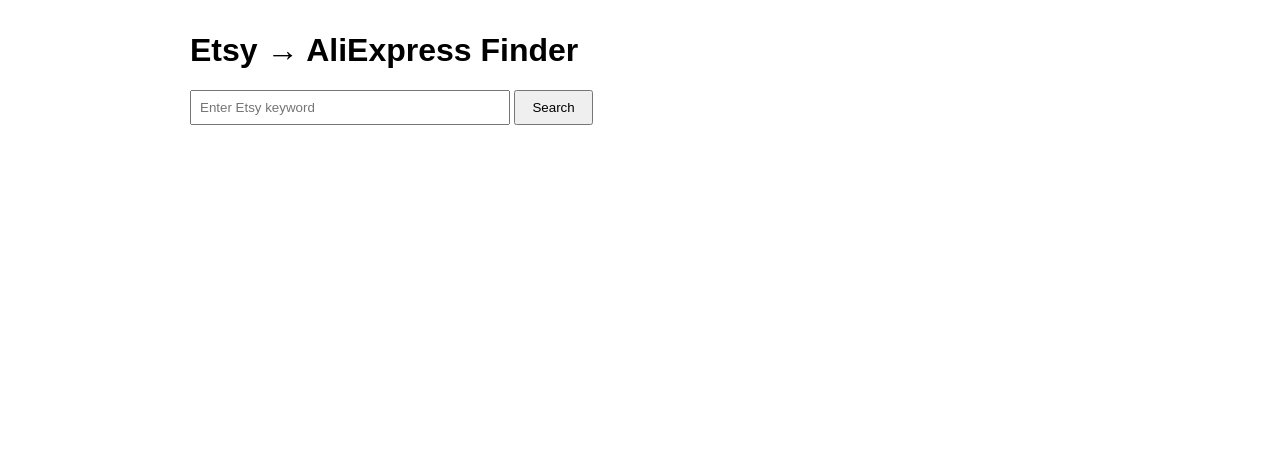
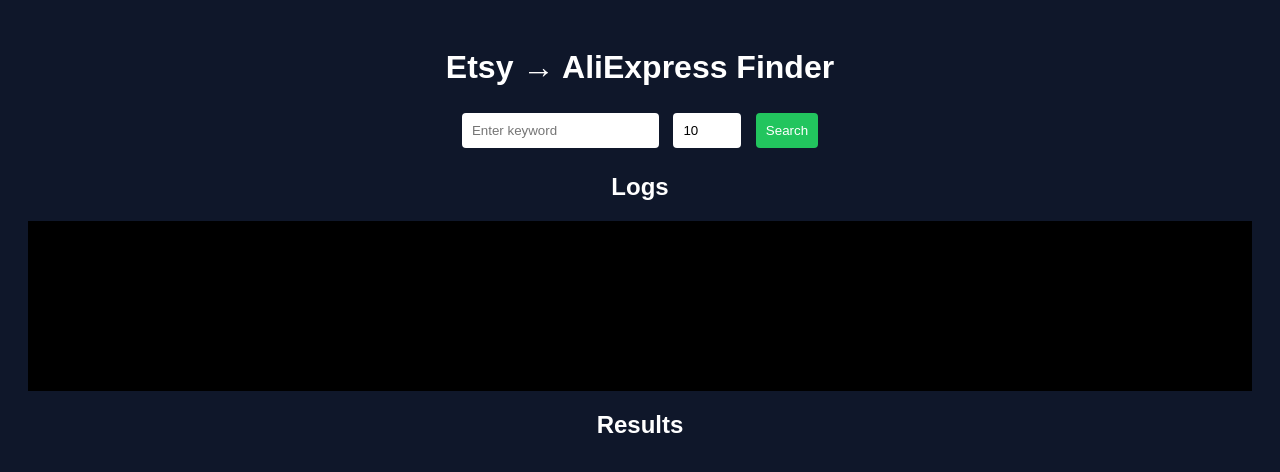
Before and after one commit to L3ryx/Etsy-Money-Finder-2, a website: page public/index.html in a window 1280 px wide. Drawn offline with nearby package versions, Linux system fonts and the light colour scheme.

Commit message:
Update index.html

```diff
--- a/public/index.html
+++ b/public/index.html
@@ -4,20 +4,64 @@
 <meta charset="UTF-8">
 <title>Etsy → AliExpress Finder</title>
 <style>
-    body { font-family: sans-serif; max-width: 900px; margin: 2rem auto; }
-    input { padding: 0.5rem; width: 300px; }
-    button { padding: 0.5rem 1rem; }
-    .result { display: flex; gap: 1rem; margin-bottom: 2rem; align-items: center; }
-    img { width: 150px; height: auto; border: 1px solid #ccc; }
+body {
+  font-family: Arial;
+  background: #0f172a;
+  color: white;
+  text-align: center;
+  padding: 20px;
+}
+input, button {
+  padding: 10px;
+  margin: 5px;
+  border-radius: 4px;
+  border: none;
+}
+button {
+  background: #22c55e;
+  color: white;
+  cursor: pointer;
+}
+.result-card {
+  background: #1e293b;
+  margin: 20px auto;
+  padding: 15px;
+  border-radius: 10px;
+  max-width: 800px;
+  display: flex;
+  align-items: center;
+  gap: 20px;
+}
+.result-card img {
+  width: 120px;
+  border-radius: 6px;
+}
+#logs {
+  background: black;
+  padding: 10px;
+  margin-top: 20px;
+  height: 150px;
+  overflow-y: auto;
+  text-align: left;
+}
 </style>
 </head>
 <body>
+
 <h1>Etsy → AliExpress Finder</h1>
-  <input type="text" id="keyword" placeholder="Enter Etsy keyword">
-  <button id="searchBtn">Search</button>
-  <p id="status"></p>
+
+<input id="keyword" placeholder="Enter keyword">
+<input id="limit" type="number" value="10" min="1" max="50">
+<button onclick="search()">Search</button>
+
+<h2>Logs</h2>
+<div id="logs"></div>
+
+<h2>Results</h2>
 <div id="results"></div>
 
-  <script src="/script.js"></script>
+<script src="/socket.io/socket.io.js"></script>
+<script src="script.js"></script>
+
 </body>
 </html>
```
Lines whose indentation alone changed are shown as unchanged.
